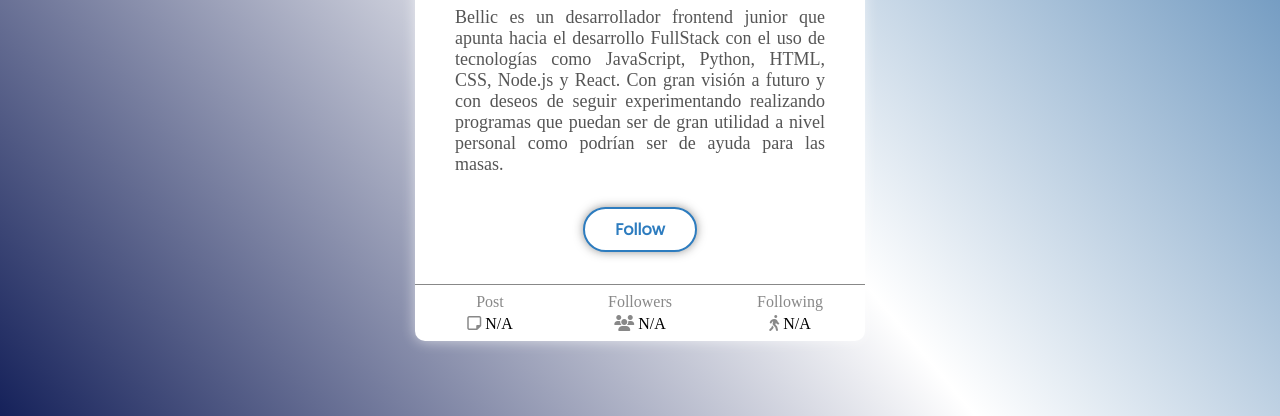
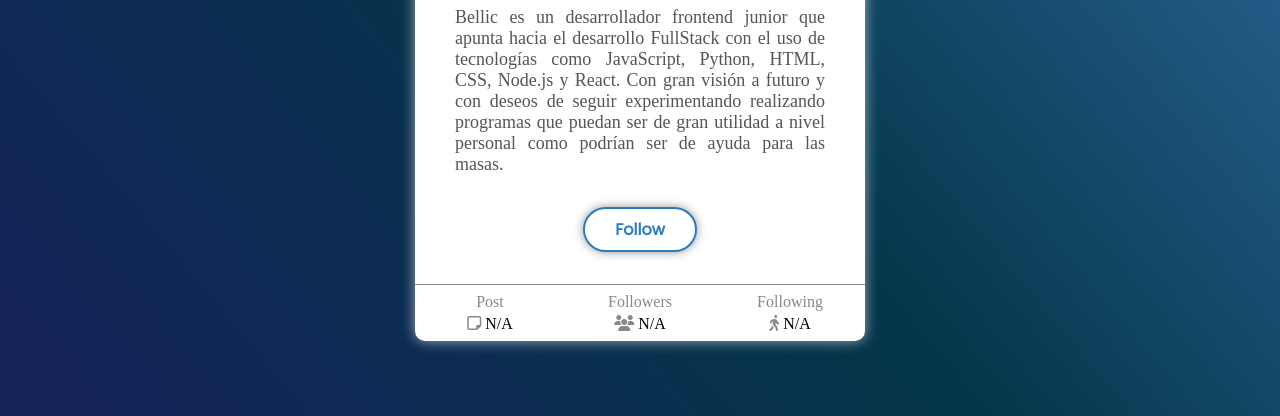
Before and after one commit to SrBellic/User-Card, a website built with Vite: page src/index.html in a window 1280 px wide. Shown: the part 384-800 px from the top of the page. Built offline with nearby package versions, Linux system fonts and the light colour scheme; a web font is replaced by a local one.

Commit message:
Update index.css

```diff
--- a/src/index.css
+++ b/src/index.css
@@ -16,7 +16,7 @@
 }
 
 body {
-  background: linear-gradient(230deg, #326da5 0%, #fff 50%, #15215a 100%);
+  background: linear-gradient(230deg, #326da5 0%, #043649 50%, #15215a 100%);
   height: 100vh;
   margin: 0;
 }
```
